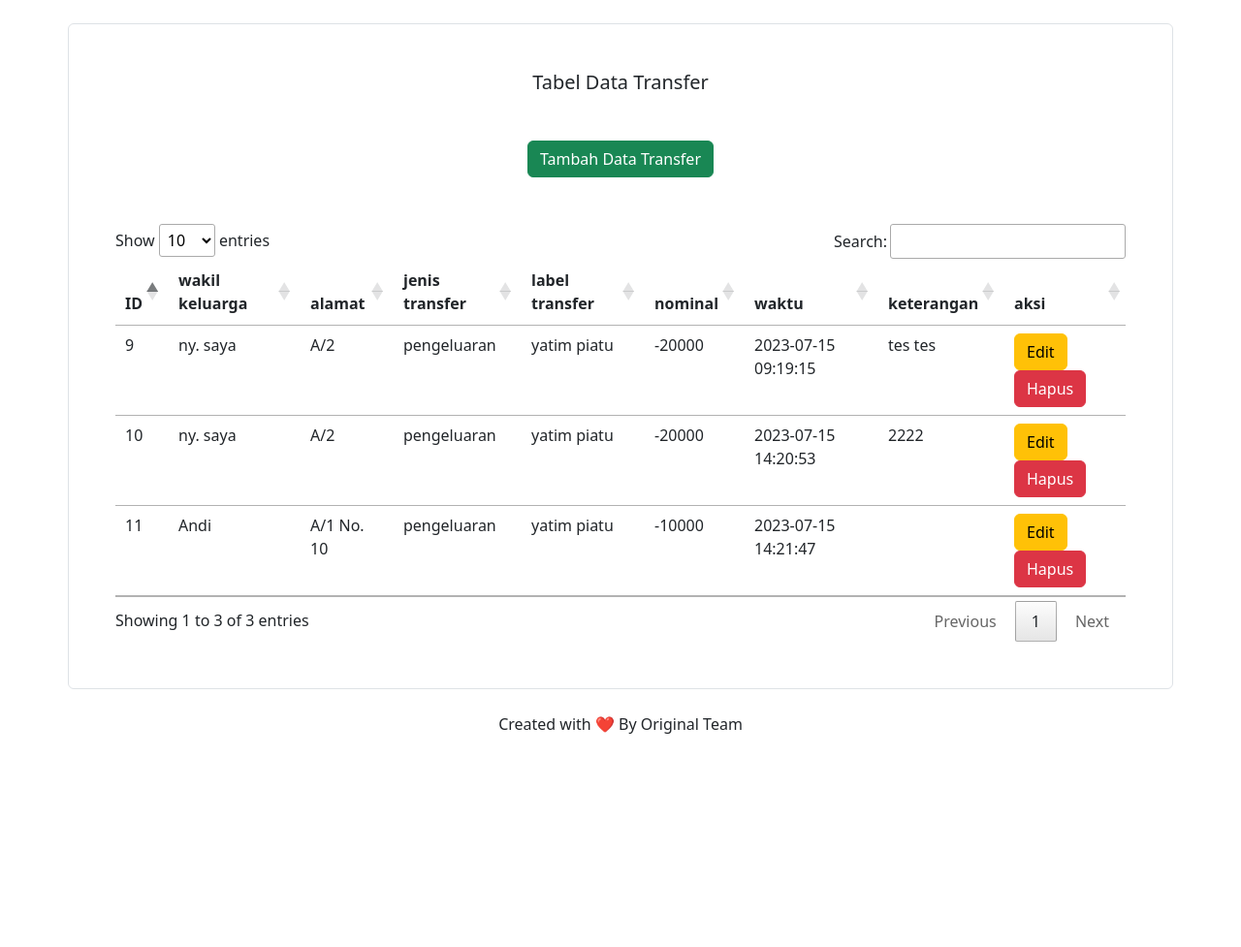
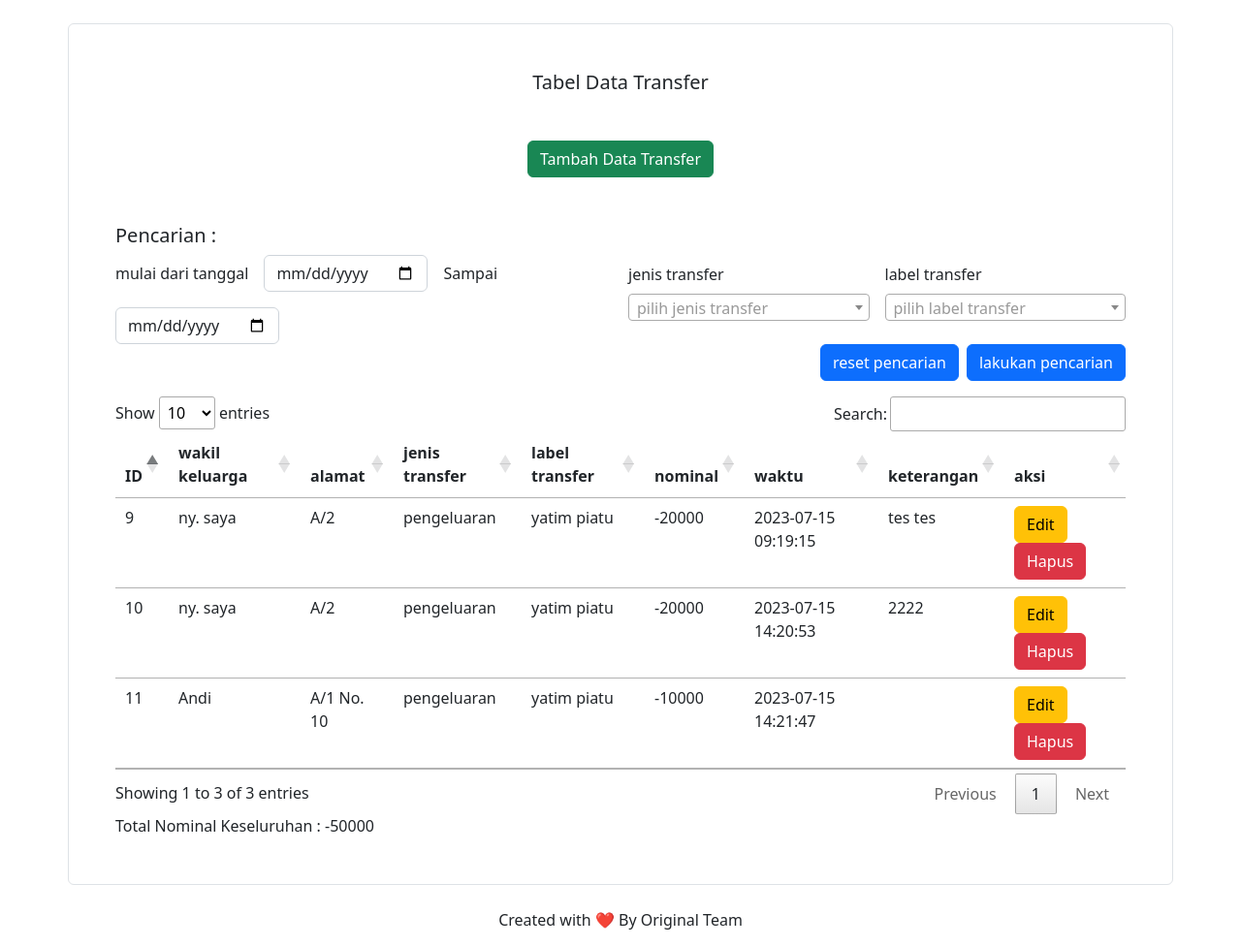
Before and after one commit to ardi642/sumbangan_masjid, a CodeIgniter app: page /sumbangan_masjid/transfer in a window 1280 px wide. Shown: the part 56-1033 px from the top of the page at 97% size. Before the commit the page ends 813 px from the top, so only its background shows below. Run offline with CodeIgniter, Linux system fonts and the light colour scheme; data comes from the database, SQL or seed files in the repository; some libraries are stand-ins or nearby versions.

Commit message:
membuat fitur pencarian dan penghitungan nominal transfer

```diff
--- a/application/controllers/Transfer.php
+++ b/application/controllers/Transfer.php
@@ -16,17 +16,57 @@ class Transfer extends CI_Controller {
   }
 
   public function index() {
-    $transfers = $this->db->select('transfer.*, wakil_keluarga, no_rumah,
+    $tanggal_dari = $this->input->post('tanggal_dari') ?? '';
+    $tanggal_sampai = $this->input->post('tanggal_sampai') ?? '';
+    $jenis_transfer = $this->input->post('jenis_transfer') ?? '';
+    $id_label_transfer = $this->input->post('id_label_transfer') ?? '';
+    $label_transfer = $this->input->post('label_transfer') ?? '';
+
+    $query = $this->db->select('transfer.*, wakil_keluarga, no_rumah,
     nama_blok, sub_blok, label_transfer')
       ->from('transfer')
       ->join('keluarga', 'keluarga.id_keluarga = transfer.id_keluarga')
       ->join('label_transfer', 'label_transfer.id_label_transfer = transfer.id_label_transfer')
       ->join('detail_blok', 'detail_blok.id_detail_blok = keluarga.id_detail_blok')
-      ->join('blok', 'blok.id_blok = detail_blok.id_blok')
-      ->get()
-      ->result_array();
+      ->join('blok', 'blok.id_blok = detail_blok.id_blok');
+
+      if ($tanggal_dari != '')
+        $query->where('Date(waktu) >=', $tanggal_dari);
+
+      if ($tanggal_sampai != '')
+        $query->where('Date(waktu) <=', $tanggal_sampai);
+
+      if ($jenis_transfer != '')
+        $query->where('jenis_transfer', $jenis_transfer);
+
+      if ($id_label_transfer != '')
+        $query->where('transfer.id_label_transfer', $id_label_transfer);
+
+      $transfers = $query->get()->result_array();
+
+    $query_total_nominal = $this->db->select_sum('nominal');
+    if ($tanggal_dari != '')
+        $query_total_nominal->where('Date(waktu) >=', $tanggal_dari);
+
+    if ($tanggal_sampai != '')
+      $query_total_nominal->where('Date(waktu) <=', $tanggal_sampai);
+
+    if ($jenis_transfer != '')
+      $query_total_nominal->where('jenis_transfer', $jenis_transfer);
+
+    if ($id_label_transfer != '')
+      $query_total_nominal->where('transfer.id_label_transfer', $id_label_transfer);
+
+    $total_nominal = $query_total_nominal->get('transfer')->row_array()['nominal'];
 
     $data_konten['transfers'] = $transfers;
+    $data_konten['tanggal_dari'] = $tanggal_dari;
+    $data_konten['tanggal_sampai'] = $tanggal_sampai;
+    $data_konten['jenis_transfer'] = $jenis_transfer;
+    $data_konten['id_label_transfer'] = $id_label_transfer;
+    $data_konten['label_transfer'] = $label_transfer;
+    $data_konten['total_nominal'] = $total_nominal;
+
     $data['konten'] = $this->load->view('transfer/index.php', $data_konten, TRUE);
 
     $data['menus'] = $this->config->item('menus');
@@ -111,7 +151,7 @@ class Transfer extends CI_Controller {
     $query = $this->db
       ->where('id_transfer', $id_transfer)
       ->update('transfer', $data_transfer);
-    $data['pesan'] = 'data label transfer berhasil diubah';
+    $data['pesan'] = 'data transfer berhasil diubah';
     echo json_encode($data);
   }
 
--- a/application/views/transfer/edit.php
+++ b/application/views/transfer/edit.php
@@ -298,8 +298,6 @@ if (data != null) {
 	data.id_keluarga = '<?= $data_transfer['id_keluarga']?>';
 }
 
-$()
-
 $("#id-blok").change(function () {
   $('#id-detail-blok').val(null).trigger('change');
   $("#id-keluarga").val(null).trigger('change');
--- a/application/views/transfer/index.php
+++ b/application/views/transfer/index.php
@@ -2,10 +2,57 @@
   <h5 class="text-center mb-5">Tabel Data Transfer</h5>
   <div class="text-center mb-5">
     <a class="btn btn-success"
-    href="<?= base_url("transfer/tambah") ?>" role="button">
+    href="<?= base_url('transfer/tambah') ?>" role="button">
     Tambah Data Transfer
     </a>
   </div>
+  <form action="" method="post" class=" mb-3" x-data>
+    <input type="hidden" name="label_transfer" x-model="$store.pencarian.label_transfer" id="label-transfer">
+    <h5 class="text">Pencarian : </h5>
+    <div class="row g-3 align-items-center">
+      <div class="col-6">
+        <div class="row g-3 align-items-center">
+          <div class="col-auto">mulai dari tanggal</div>
+          <div class="col-auto">
+            <input type="date" class="form-control" name="tanggal_dari" x-model="$store.pencarian.tanggal_dari">
+          </div>
+          <div class="col-auto">Sampai</div>
+          <div class="col-auto">
+          <input type="date" class="form-control" name="tanggal_sampai" x-model="$store.pencarian.tanggal_sampai">
+          </div>
+        </div>
+      </div>
+      <div class="col-6">
+        <div class="row g-3 align-items-center">
+          <div class="col-6">
+            <div class="mb-3">
+              <label class="form-label">jenis transfer</label>
+              <select name="jenis_transfer" class="form-control" id="jenis-transfer" x-model="$store.pencarian.jenis_transfer">
+                <option value=""></option>
+                <option value="sumbangan">sumbangan</option>
+                <option value="pengeluaran">pengeluaran</option>
+              </select>
+            </div>
+          </div>
+          <div class="col-6">
+            <div class="mb-3">
+              <label class="form-label">label transfer</label>
+              <select class="form-control" name="id_label_transfer"
+              id="id-label-transfer">
+              <?php if ($id_label_transfer != "") : ?>
+                <option value="<?= $id_label_transfer ?>"><?= $label_transfer ?></option>
+              <?php endif ?>
+              </select>
+            </div>
+          </div>
+        </div>
+      </div>
+    </div>
+    <div class="d-flex justify-content-end">
+      <a class="btn btn-primary me-2" href="">reset pencarian</a>
+      <button class="btn btn-primary">lakukan pencarian</button>
+    </div>
+  </form>
   <div class="table-responsive">
     <table class="table" id="tabel">
       <thead>
@@ -44,8 +91,32 @@
       </tbody>
     </table>
   </div>
+  <?php if ($tanggal_dari == '' and $tanggal_sampai == '') : ?>
+    <div>Total Nominal Keseluruhan : <?= $total_nominal ?></div>
+    <?php else : ?>
+    <div>
+      <div>Rentang Waktu : </div>
+      <div>mulai dari tanggal : <?= $tanggal_dari != '' ? $tanggal_dari : '(tidak ditentukan)' ?>
+      sampai tanggal : <?= $tanggal_sampai != '' ? $tanggal_sampai : '(tidak ditentukan)' ?>
+      </div>
+      <div>Total Nominal : Rp. <?= $total_nominal ?></div>
+    </div>
+    <?php endif ?>
 </div>
 <script>
+
+  document.addEventListener('alpine:init', () => {
+
+    Alpine.store('pencarian', {
+			tanggal_dari: "<?= $tanggal_dari ?>",
+      tanggal_sampai: "<?= $tanggal_sampai ?>",
+			jenis_transfer: "<?= $jenis_transfer ?>",
+			id_label_transfer: "<?= $id_label_transfer ?>",
+      label_transfer: "<?= $label_transfer ?>",
+    })
+
+    $("#jenis-transfer").val("<?= $jenis_transfer ?>").trigger('change');
+	})
 
   const Toast = Swal.mixin({
     toast: true,
@@ -96,6 +167,58 @@
     ]
   });
 
+  $("#jenis-transfer").select2({
+    placeholder: "pilih jenis transfer",
+    allowClear: true
+  })
+
+  $("#id-label-transfer").select2({
+	placeholder: "pilih label transfer",
+	allowClear: true,
+	ajax: {
+		url: `<?= base_url() ?>api/get_label_transfer`,
+		delay: 250,
+		dataType: "json",
+		processResults: function (data) {
+			// Transforms the top-level key of the response object from 'items' to 'results'
+			const newData = data.map(function (item, index) {
+				return {
+					id: item.id_label_transfer,
+					text: item.label_transfer,
+					...item,
+				};
+			});
+			return {
+				results: newData,
+			};
+		},
+	},
+  });
+
+  $("#jenis-transfer").change(function() {
+    const storePencarian = Alpine.store('pencarian');
+    const data = $('#jenis-transfer').select2('data')[0] || null;
+    if (data == null) {
+      storePencarian.jenis_transfer = ''
+    }
+    else {
+      storePencarian.jenis_transfer = data.id
+    }
+  })
+
+  $("#id-label-transfer").change(function() {
+    const storePencarian = Alpine.store('pencarian');
+    const data = $('#id-label-transfer').select2('data')[0] || null;
+    if (data == null) {
+      storePencarian.label_transfer = ''
+      storePencarian.id_label_transfer = ''
+    }
+    else {
+      storePencarian.label_transfer = data.text
+      storePencarian.id_label_transfer = data.id
+    }
+  })
+
   $(document).on('click', '.btn-hapus', async function(event) {
     event.preventDefault();
     const idTransfer = $(this).data('idTransfer');
```
